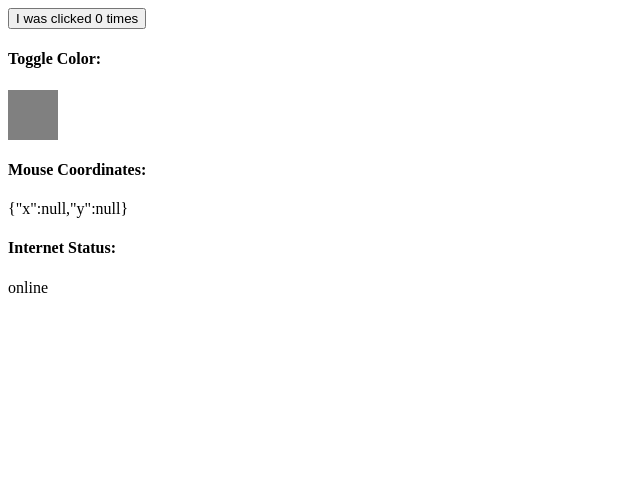
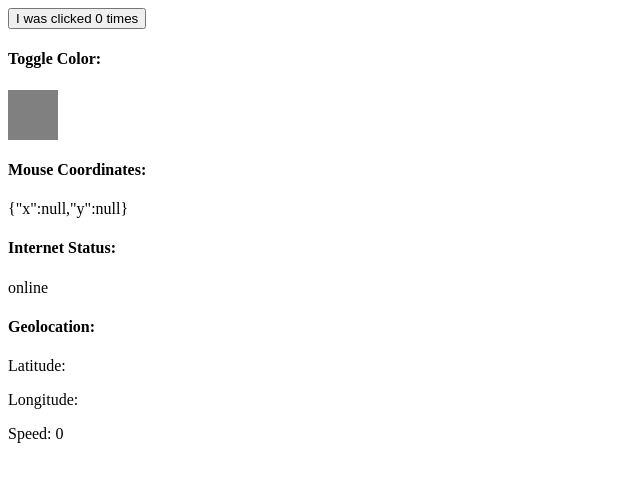
Before and after one commit to prateekvarma/ReactHooksPlay, a React (Create React App) app: page / in a window 1280 px wide. Shown: the top 482 px of the page, without its empty margins (0-640 px from the left). Built offline with nearby package versions, Linux system fonts and the light colour scheme; no server answers.

Commit message:
added GeoLocation with Latitude and Longitude and from browser API

```diff
--- a/src/App.js
+++ b/src/App.js
@@ -1,25 +1,50 @@
 import { useState, useEffect } from 'react';
+
+const initialLocationState = {
+  latitude: null,
+  longitude: null,
+  speed: null
+}
 
 function App() {
   const [count, setCount] = useState(0)
   const [isOn, setIsOn] = useState(false)
   const [mousePosition, setMousePosition] = useState({x: null, y: null})
   const [status, setStatus] = useState(navigator.onLine)
+  const [location, setLocation] = useState(initialLocationState)
+  //following is a workaround to clear memory clutter for navigator.geolocation.getCurrentPosition()
+  let mounted = true;
 
   useEffect(() => {
     document.title = `Clicked ${count} times`;
     window.addEventListener('mousemove', handleMouseMove);
     window.addEventListener('online', handleOnline);
     window.addEventListener('offline', handleOffline);
+    // the following effect is different from the above ones, it's just how geolocations work
+    navigator.geolocation.getCurrentPosition(handleGeoLocation);
+    const watchId = navigator.geolocation.watchPosition(handleGeoLocation);
+
     // the following will remove the memory clutter, it won't just clean after running the effect, but also before running an effect
     return () => {
       window.removeEventListener('mousemove', handleMouseMove);
       window.removeEventListener('online', handleOnline);
       window.removeEventListener('offline', handleOffline);
+      navigator.geolocation.clearWatch(watchId);
+      mounted =  false;
     }
   }, [count]);
   // Above, you can pass an empty array at the end of the return, this will ensure the function (useEffect) is run only when component is mounted, and then unmounted
   // But the empty array will not display click count on the browser tab title. To fix this, pass 'count' into the array - to run function every time count is changed.
+
+  const handleGeoLocation = event => {
+    if(mounted) {
+      setLocation({
+        latitude: event.coords.latitude,
+        longitude: event.coords.longitude,
+        speed: event.coords.speed
+      })
+    }
+  }
 
   const handleOnline = () => {
     setStatus(true)
@@ -52,6 +77,10 @@ function App() {
     <h4>Mouse Coordinates:</h4>
     {JSON.stringify(mousePosition)}
     <h4>Internet Status:</h4><span>{status ? "online" : "offline"}</span>
+    <h4>Geolocation:</h4>
+    <p>Latitude: {location.latitude}</p>
+    <p>Longitude: {location.longitude}</p>
+    <p>Speed: {location.speed ? location.speed : "0"}</p>
     </>
   );
 }
```
